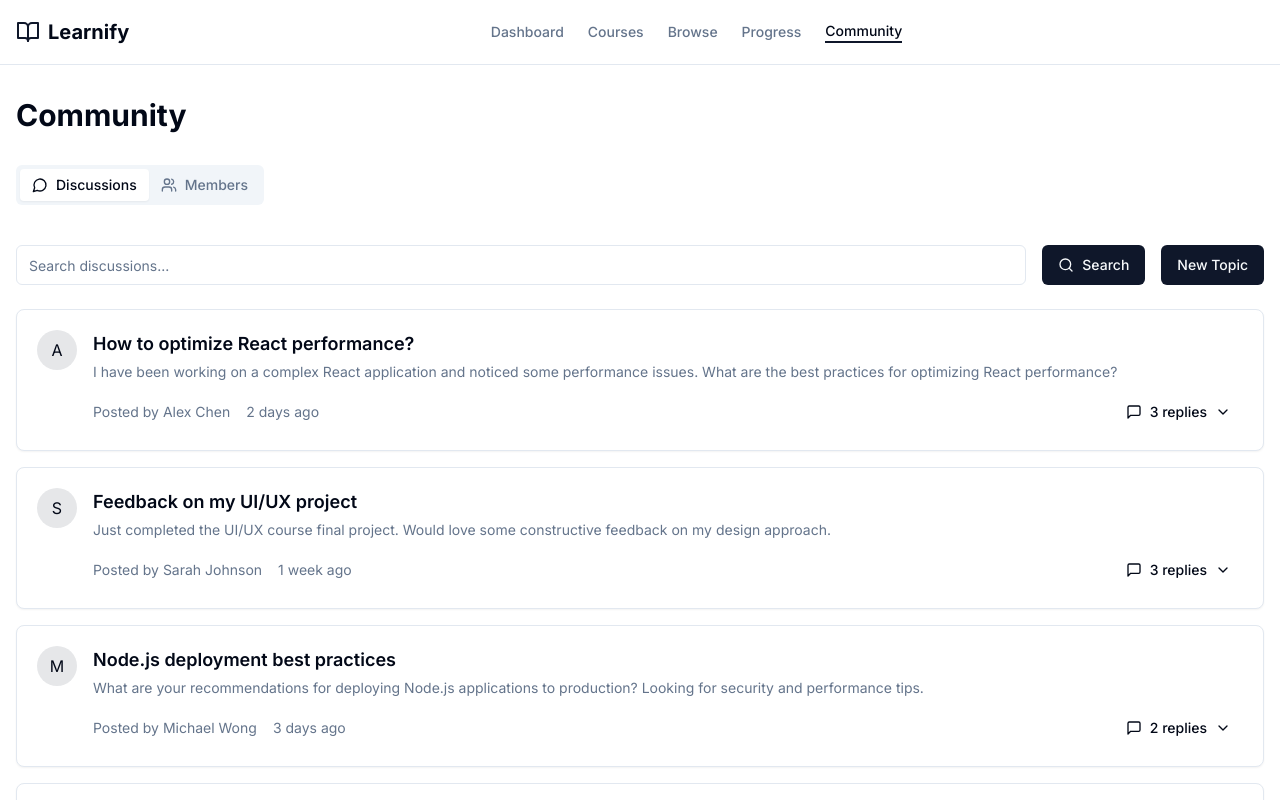
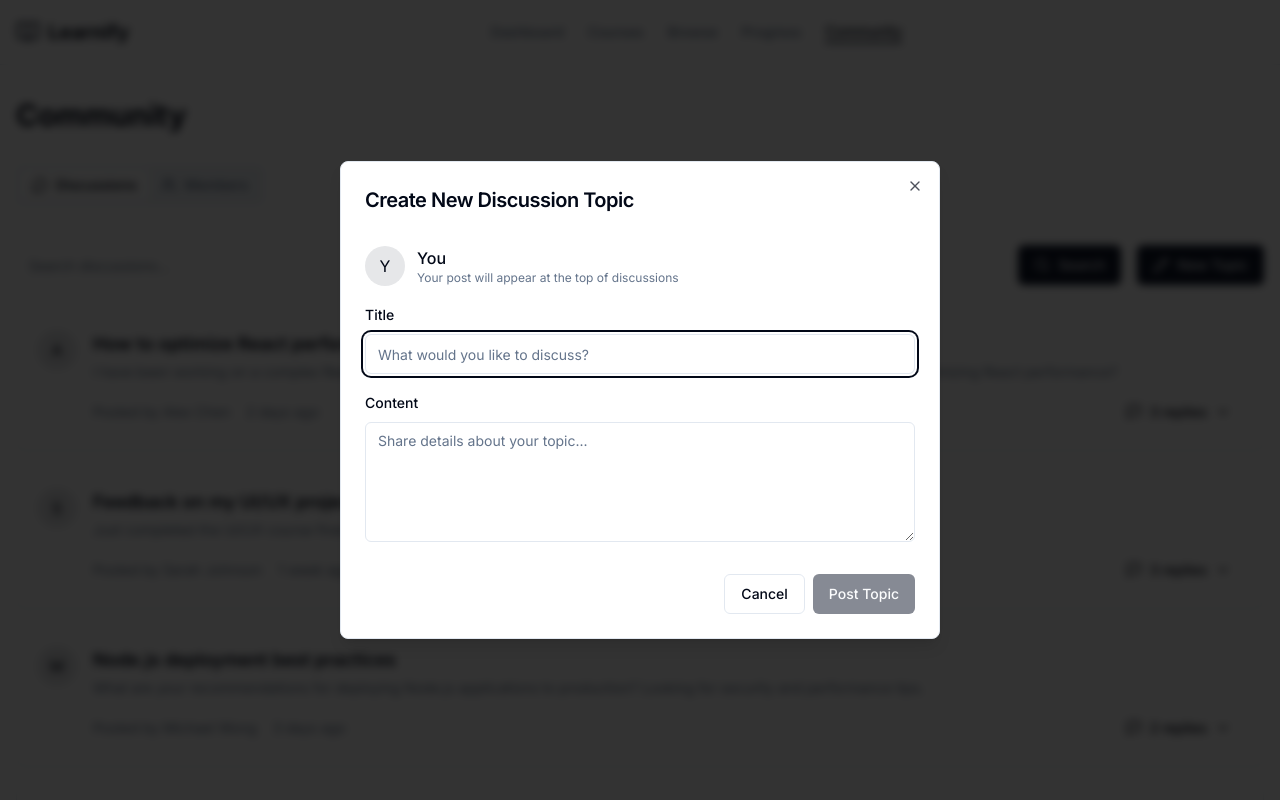
Before and after one commit to ankit2103/Learnify, a Next.js app: page /community in a window 1280 px wide. Both pictures are taken after a click on the button "New Topic". Shown: the top 800 px of the page. Built offline with nearby package versions, Linux system fonts and the light colour scheme.

Commit message:
Update: Created model for New Topic button on community page

```diff
--- a/app/(dashboard)/(routes)/community/page.tsx
+++ b/app/(dashboard)/(routes)/community/page.tsx
@@ -5,7 +5,19 @@ import { Button } from "@/components/ui/button";
 import { Card } from "@/components/ui/card";
 import { Input } from "@/components/ui/input";
 import { Tabs, TabsContent, TabsList, TabsTrigger } from "@/components/ui/tabs";
-import { MessageCircle, Users, Search, MessageSquare, ChevronDown, ChevronUp } from "lucide-react";
+import {
+  MessageCircle, Users, Search, MessageSquare,
+  ChevronDown, ChevronUp, X, Pencil
+} from "lucide-react";
+import {
+  Dialog,
+  DialogContent,
+  DialogHeader,
+  DialogTitle,
+  DialogFooter,
+  DialogClose
+} from "@/components/ui/dialog";
+import { Textarea } from "@/components/ui/textarea";
 
 export default function CommunityPage() {
   // State for discussions data
@@ -16,6 +28,11 @@ export default function CommunityPage() {
 
   // State for new comments
   const [newComments, setNewComments] = useState<Record<string, string>>({});
+
+  // State for the new topic modal
+  const [isNewTopicModalOpen, setIsNewTopicModalOpen] = useState(false);
+  const [newTopicTitle, setNewTopicTitle] = useState('');
+  const [newTopicContent, setNewTopicContent] = useState('');
 
   // Toggle comments visibility for a discussion
   const toggleDiscussionComments = (discussionId: string) => {
@@ -64,6 +81,30 @@ export default function CommunityPage() {
       [discussionId]: ""
     }));
   };
+
+  // Create a new topic
+  const createNewTopic = () => {
+    if (!newTopicTitle.trim() || !newTopicContent.trim()) return;
+
+    const newTopic = {
+      id: `topic-${Date.now()}`,
+      title: newTopicTitle,
+      excerpt: newTopicContent,
+      author: "You",
+      date: "Just now",
+      comments: []
+    };
+
+    // Add the new topic to the top of the discussions list
+    setDiscussionData(prevData => [newTopic, ...prevData]);
+
+    // Reset the form fields
+    setNewTopicTitle('');
+    setNewTopicContent('');
+
+    // Close the modal
+    setIsNewTopicModalOpen(false);
+  };
   return (
     <div className="container mx-auto py-8 px-4">
       <h1 className="text-3xl font-bold mb-8">Community</h1>
@@ -88,8 +129,75 @@ export default function CommunityPage() {
                 <Search className="h-4 w-4 mr-2" />
                 Search
               </Button>
-              <Button variant="default">New Topic</Button>
+              <Button
+                variant="default"
+                onClick={() => setIsNewTopicModalOpen(true)}
+              >
+                <Pencil className="h-4 w-4 mr-2" />
+                New Topic
+              </Button>
             </div>
+
+            {/* New Topic Modal */}
+            <Dialog open={isNewTopicModalOpen} onOpenChange={setIsNewTopicModalOpen}>
+              <DialogContent className="sm:max-w-[600px]">
+                <DialogHeader>
+                  <DialogTitle className="text-xl">Create New Discussion Topic</DialogTitle>
+                </DialogHeader>
+
+                <div className="space-y-4 py-4">
+                  <div className="flex items-center">
+                    <div className="w-10 h-10 rounded-full bg-primary/10 flex items-center justify-center mr-3">
+                      Y
+                    </div>
+                    <div>
+                      <p className="font-medium">You</p>
+                      <p className="text-xs text-muted-foreground">Your post will appear at the top of discussions</p>
+                    </div>
+                  </div>
+
+                  <div className="space-y-2">
+                    <label htmlFor="topic-title" className="text-sm font-medium">
+                      Title
+                    </label>
+                    <Input
+                      id="topic-title"
+                      placeholder="What would you like to discuss?"
+                      value={newTopicTitle}
+                      onChange={(e) => setNewTopicTitle(e.target.value)}
+                    />
+                  </div>
+
+                  <div className="space-y-2">
+                    <label htmlFor="topic-content" className="text-sm font-medium">
+                      Content
+                    </label>
+                    <Textarea
+                      id="topic-content"
+                      placeholder="Share details about your topic..."
+                      className="min-h-[120px]"
+                      value={newTopicContent}
+                      onChange={(e) => setNewTopicContent(e.target.value)}
+                    />
+                  </div>
+                </div>
+
+                <DialogFooter>
+                  <Button
+                    variant="outline"
+                    onClick={() => setIsNewTopicModalOpen(false)}
+                  >
+                    Cancel
+                  </Button>
+                  <Button
+                    onClick={createNewTopic}
+                    disabled={!newTopicTitle.trim() || !newTopicContent.trim()}
+                  >
+                    Post Topic
+                  </Button>
+                </DialogFooter>
+              </DialogContent>
+            </Dialog>
 
             <div className="space-y-4">
               {discussionData.map((discussion) => (
--- /dev/null
+++ b/components/ui/textarea.tsx
@@ -0,0 +1,24 @@
+import * as React from "react"
+
+import { cn } from "@/lib/utils"
+
+export interface TextareaProps
+  extends React.TextareaHTMLAttributes<HTMLTextAreaElement> {}
+
+const Textarea = React.forwardRef<HTMLTextAreaElement, TextareaProps>(
+  ({ className, ...props }, ref) => {
+    return (
+      <textarea
+        className={cn(
+          "flex min-h-[80px] w-full rounded-md border border-border bg-background px-3 py-2 text-sm ring-offset-background placeholder:text-muted-foreground focus-visible:outline-none focus-visible:ring-2 focus-visible:ring-ring focus-visible:ring-offset-2 disabled:cursor-not-allowed disabled:opacity-50",
+          className
+        )}
+        ref={ref}
+        {...props}
+      />
+    )
+  }
+)
+Textarea.displayName = "Textarea"
+
+export { Textarea }
```
